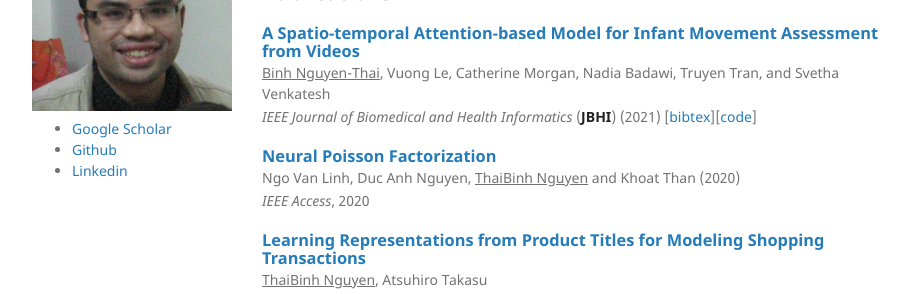
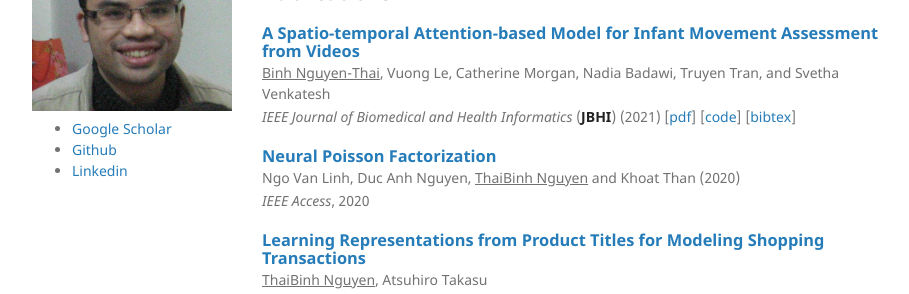
Before and after one commit to nguyenthaibinh/nguyenthaibinh.github.io, a Jekyll site: the page built from index.md, in a window 1280 px wide and 900 px high, scrolled down 525 px. Shown: the part 153-447 px from the top of the window, without its empty margins (178-1087 px from the left). Built offline with Jekyll 4.4.1, drawn with Linux system fonts in a browser that asks for light colours; the repository's description, which GitHub fills in, is left out; our own code applies the rules of GitHub Pages for plain Markdown files.

Commit message:
added stam_jbhi.pdf

```diff
--- a/index.md
+++ b/index.md
@@ -24,7 +24,7 @@ I completed my Ph.D in Informatics at the <a href="http://www.nii.ac.jp/graduate
 ### <a href='https://ieeexplore.ieee.org/document/9425001' target="_blank">A Spatio-temporal Attention-based Model for Infant Movement Assessment from Videos</a>
 <u>Binh Nguyen-Thai</u>, Vuong Le, Catherine Morgan, Nadia Badawi, Truyen Tran, and Svetha Venkatesh
 
-*IEEE Journal of Biomedical and Health Informatics* (**JBHI**) (2021) [<a href="bibtex.html#stam2021">bibtex</a>][<a href="https://github.com/nguyenthaibinh/stam" target="_blank">code</a>]
+*IEEE Journal of Biomedical and Health Informatics* (**JBHI**) (2021) [<a href="papers/stam_jbhi.pdf" target="_blank">pdf</a>] [<a href="https://github.com/nguyenthaibinh/stam" target="_blank">code</a>] [<a href="bibtex.html#stam2021">bibtex</a>]
 
 ### <a href="https://ieeexplore.ieee.org/document/9091827" target="_blank">Neural Poisson Factorization</a>
 Ngo Van Linh, Duc Anh Nguyen, <u>ThaiBinh Nguyen</u> and Khoat Than (2020)
```
Also changed, not shown: 1 other file.
